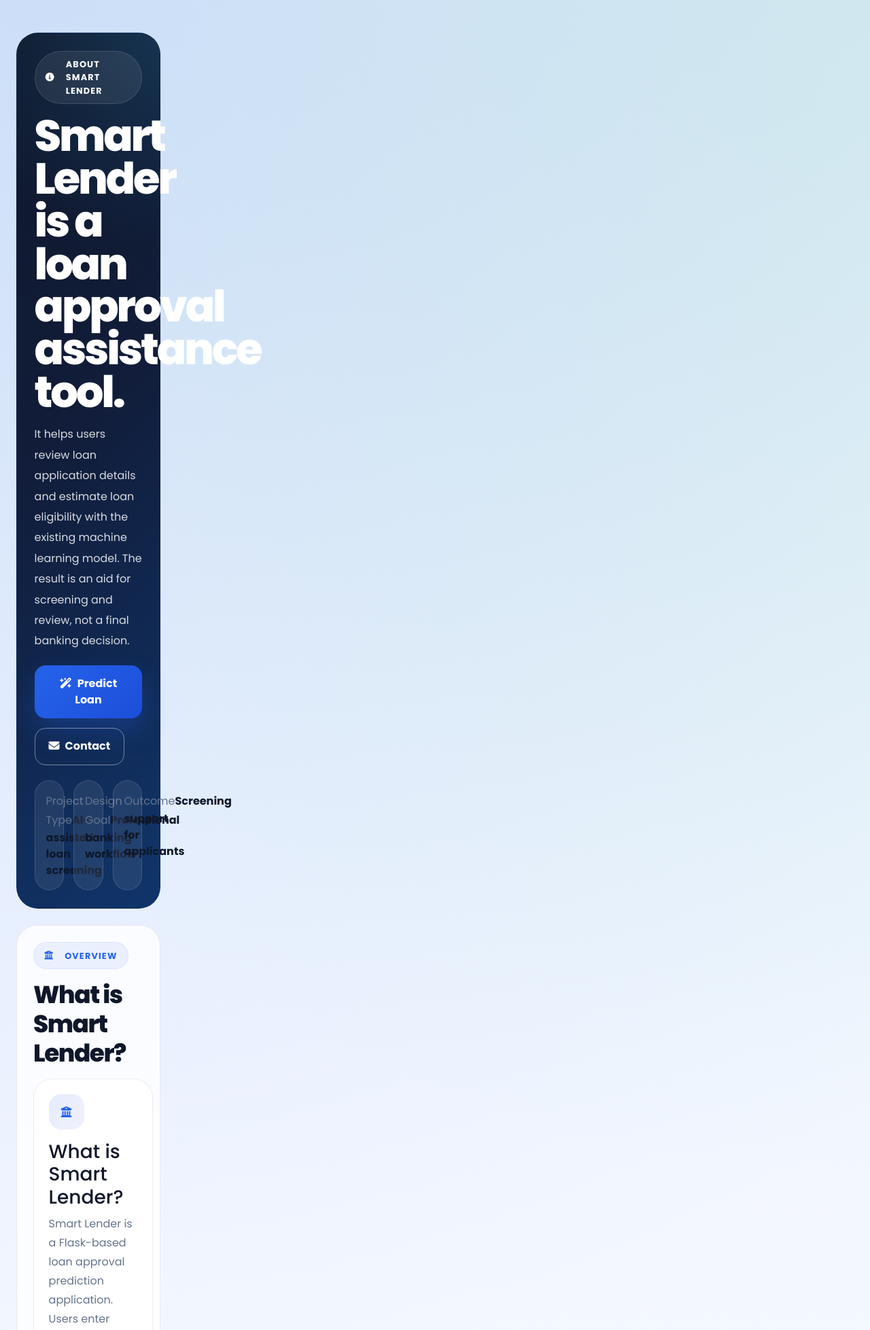
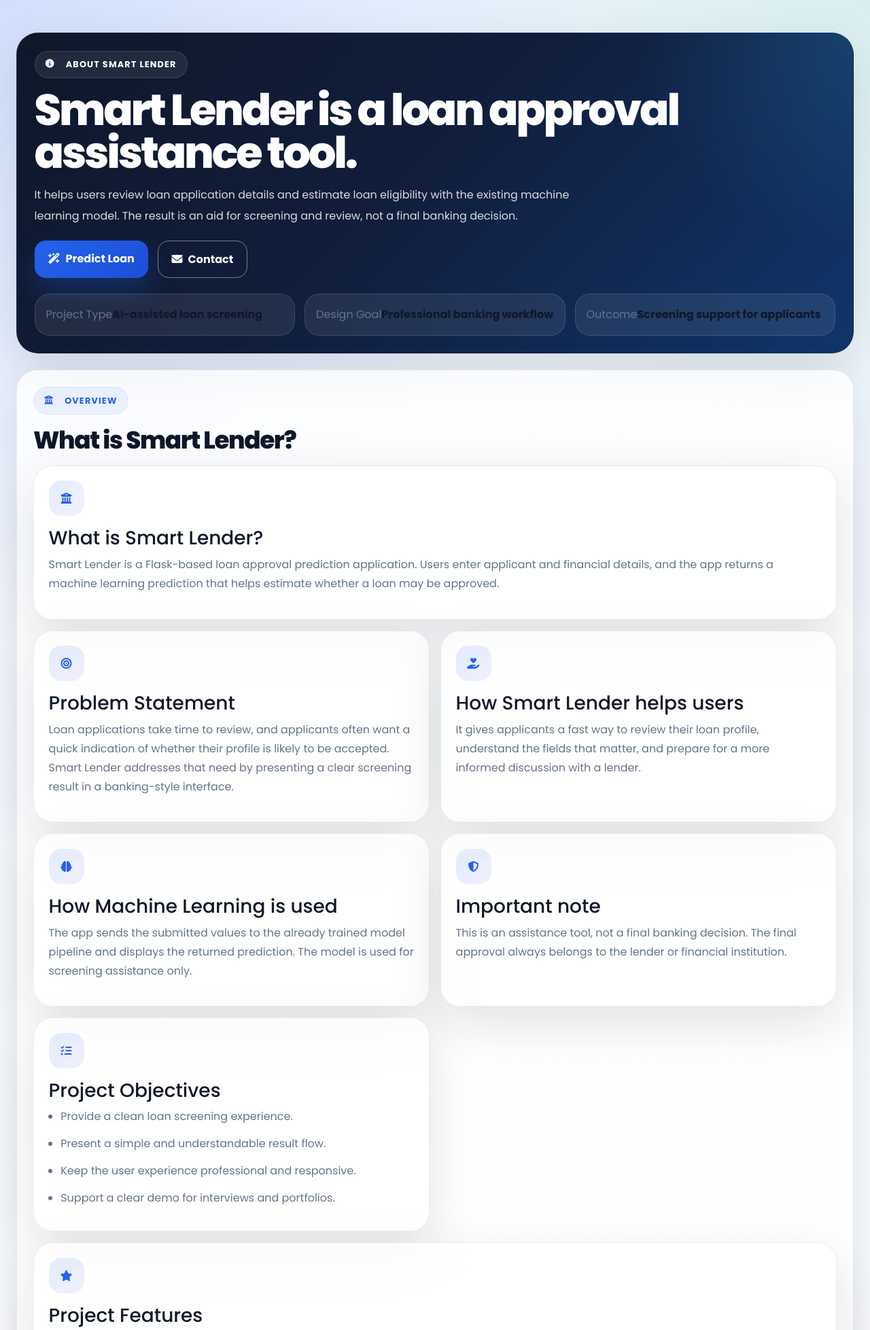
Before and after one commit to Sanjuu887/Smart-Lender, a Flask app: page /about in a window 1280 px wide. Shown: the top 1957 px of the page at 68% size. Run offline with Flask 3, Linux system fonts and the light colour scheme; parts of the project's set-up code (start-up, migrations or seed data) failed here and were passed over.

Commit message:
updating UI

```diff
--- a/app/app.py
+++ b/app/app.py
@@ -150,47 +150,53 @@
     document = SimpleDocTemplate(
         buffer,
         pagesize=A4,
-        leftMargin=16 * mm,
-        rightMargin=16 * mm,
-        topMargin=16 * mm,
-        bottomMargin=16 * mm,
+        leftMargin=18 * mm,
+        rightMargin=18 * mm,
+        topMargin=34 * mm,
+        bottomMargin=20 * mm,
     )
 
+    available_width = A4[0] - 36 * mm
     styles = getSampleStyleSheet()
     styles.add(ParagraphStyle(name="ReportTitle", parent=styles["Title"], fontName="Helvetica-Bold", fontSize=20, textColor=colors.HexColor("#0f172a"), leading=24, spaceAfter=8))
-    styles.add(ParagraphStyle(name="SectionHeading", parent=styles["Heading2"], fontName="Helvetica-Bold", fontSize=12.5, textColor=colors.HexColor("#1d4ed8"), leading=16, spaceBefore=10, spaceAfter=6))
-    styles.add(ParagraphStyle(name="BodyTextSmall", parent=styles["BodyText"], fontName="Helvetica", fontSize=9.2, leading=12, textColor=colors.HexColor("#334155")))
-    styles.add(ParagraphStyle(name="BodyTextMuted", parent=styles["BodyText"], fontName="Helvetica", fontSize=8.6, leading=11, textColor=colors.HexColor("#64748b")))
+    styles.add(ParagraphStyle(name="SectionHeading", parent=styles["Heading2"], fontName="Helvetica-Bold", fontSize=12.5, textColor=colors.HexColor("#1d4ed8"), leading=16, spaceBefore=14, spaceAfter=8, keepWithNext=1))
+    styles.add(ParagraphStyle(name="BodyTextSmall", parent=styles["BodyText"], fontName="Helvetica", fontSize=9.2, leading=13, textColor=colors.HexColor("#334155")))
+    styles.add(ParagraphStyle(name="BodyTextMuted", parent=styles["BodyText"], fontName="Helvetica", fontSize=8.6, leading=12, textColor=colors.HexColor("#64748b")))
 
     story: list[Any] = []
     story.append(Paragraph("Smart Lender", styles["ReportTitle"]))
     story.append(Paragraph("AI Powered Loan Approval System", styles["BodyTextMuted"]))
-    story.append(Spacer(1, 6))
+    story.append(Spacer(1, 8))
     story.append(Paragraph(f"<b>Prediction Result:</b> {prediction_label}", styles["BodyTextSmall"]))
-    story.append(Paragraph(f"<b>Prediction Date & Time:</b> {prediction_time.strftime('%d %b %Y, %I:%M %p')}", styles["BodyTextSmall"]))
-    story.append(Spacer(1, 8))
+    story.append(Paragraph(f"<b>Prediction Date &amp; Time:</b> {prediction_time.strftime('%d %b %Y, %I:%M %p')}", styles["BodyTextSmall"]))
+    story.append(Spacer(1, 10))
+
+    col1_width = 65 * mm
+    col2_width = available_width - col1_width
 
     def _table_from_items(title: str, items: list[tuple[str, str]]) -> None:
         story.append(Paragraph(title, styles["SectionHeading"]))
         rows = [[Paragraph("<b>Field</b>", styles["BodyTextSmall"]), Paragraph("<b>Value</b>", styles["BodyTextSmall"] )]]
         for label, value in items:
             rows.append([Paragraph(label, styles["BodyTextSmall"]), Paragraph(value or "-", styles["BodyTextSmall"])])
-        table = Table(rows, colWidths=[50 * mm, 115 * mm], repeatRows=1)
+        table = Table(rows, colWidths=[col1_width, col2_width], repeatRows=1)
         table.setStyle(TableStyle([
             ("BACKGROUND", (0, 0), (-1, 0), colors.HexColor("#dbeafe")),
             ("TEXTCOLOR", (0, 0), (-1, 0), colors.HexColor("#0f172a")),
             ("FONTNAME", (0, 0), (-1, 0), "Helvetica-Bold"),
-            ("FONTSIZE", (0, 0), (-1, -1), 8.1),
-            ("LEADING", (0, 0), (-1, -1), 10),
+            ("FONTSIZE", (0, 0), (-1, -1), 8.5),
+            ("LEADING", (0, 0), (-1, -1), 12),
             ("GRID", (0, 0), (-1, -1), 0.35, colors.HexColor("#cbd5e1")),
             ("BACKGROUND", (0, 1), (-1, -1), colors.white),
             ("ROWBACKGROUNDS", (0, 1), (-1, -1), [colors.white, colors.HexColor("#f8fafc")]),
             ("VALIGN", (0, 0), (-1, -1), "TOP"),
-            ("TOPPADDING", (0, 0), (-1, -1), 5),
-            ("BOTTOMPADDING", (0, 0), (-1, -1), 5),
+            ("TOPPADDING", (0, 0), (-1, -1), 6),
+            ("BOTTOMPADDING", (0, 0), (-1, -1), 6),
+            ("LEFTPADDING", (0, 0), (-1, -1), 6),
+            ("RIGHTPADDING", (0, 0), (-1, -1), 6),
         ]))
         story.append(table)
-        story.append(Spacer(1, 8))
+        story.append(Spacer(1, 10))
 
     _table_from_items(
         "Applicant Details",
@@ -232,9 +238,9 @@
     guidance_items = _build_guidance(prediction_value)
     guidance_paragraphs = "<br/>".join([f"• {item}" for item in guidance_items])
     story.append(Paragraph(guidance_paragraphs, styles["BodyTextSmall"]))
-    story.append(Spacer(1, 6))
+    story.append(Spacer(1, 8))
     story.append(Paragraph("The above guidance is based on common lending practices and is not generated directly by the Machine Learning model.", styles["BodyTextMuted"]))
-    story.append(Spacer(1, 10))
+    story.append(Spacer(1, 12))
     story.append(Paragraph("Generated by Smart Lender", styles["BodyTextMuted"]))
     story.append(Paragraph(f"Downloaded on: {prediction_time.strftime('%d %b %Y, %I:%M %p')}", styles["BodyTextMuted"]))
 
@@ -244,13 +250,13 @@
         canvas.rect(0, A4[1] - 28 * mm, A4[0], 28 * mm, stroke=0, fill=1)
         canvas.setFillColor(colors.white)
         canvas.setFont("Helvetica-Bold", 14)
-        canvas.drawString(16 * mm, A4[1] - 16 * mm, "Smart Lender")
+        canvas.drawString(18 * mm, A4[1] - 16 * mm, "Smart Lender")
         canvas.setFont("Helvetica", 9)
-        canvas.drawRightString(A4[0] - 16 * mm, A4[1] - 16 * mm, "AI Powered Loan Approval System")
+        canvas.drawRightString(A4[0] - 18 * mm, A4[1] - 16 * mm, "AI Powered Loan Approval System")
         canvas.setFillColor(colors.HexColor("#64748b"))
         canvas.setFont("Helvetica", 8)
-        canvas.drawString(16 * mm, 10 * mm, "Generated by Smart Lender")
-        canvas.drawRightString(A4[0] - 16 * mm, 10 * mm, f"Downloaded on: {prediction_time.strftime('%d %b %Y, %I:%M %p')}")
+        canvas.drawString(18 * mm, 10 * mm, "Generated by Smart Lender")
+        canvas.drawRightString(A4[0] - 18 * mm, 10 * mm, f"Downloaded on: {prediction_time.strftime('%d %b %Y, %I:%M %p')}")
         canvas.restoreState()
 
     document.build(story, onFirstPage=_draw_header_footer, onLaterPages=_draw_header_footer)
--- a/app/static/css/info.css
+++ b/app/static/css/info.css
@@ -8,18 +8,8 @@
     --info-muted: #64748b;
     --info-surface: rgba(255, 255, 255, 0.78);
     --info-border: rgba(15, 23, 42, 0.08);
-    :root {
-        --info-primary: #2563eb;
-        --info-secondary: #1d4ed8;
-        --info-success: #22c55e;
-        --info-danger: #ef4444;
-        --info-bg: #f8fafc;
-        --info-dark: #0f172a;
-        --info-muted: #64748b;
-        --info-surface: rgba(255, 255, 255, 0.78);
-        --info-border: rgba(15, 23, 42, 0.08);
-        --info-shadow: 0 24px 72px rgba(15, 23, 42, 0.12);
-    }
+    --info-shadow: 0 24px 72px rgba(15, 23, 42, 0.12);
+}
 
     body.smart-body {
         margin: 0;
@@ -29,6 +19,11 @@
             radial-gradient(circle at top left, rgba(37, 99, 235, 0.14), transparent 24%),
             radial-gradient(circle at top right, rgba(34, 197, 94, 0.1), transparent 20%),
             linear-gradient(180deg, #eef4ff 0%, #f8fbff 40%, #ffffff 100%);
+    }
+
+    body.smart-body .app-shell {
+        display: grid;
+        grid-template-columns: 1fr;
     }
 
     body.smart-body .sidebar-panel,
@@ -43,6 +38,7 @@
 
     body.smart-body .content-panel {
         width: 100%;
+        max-width: 100%;
         min-width: 0;
     }
 
--- a/app/static/css/predict.css
+++ b/app/static/css/predict.css
@@ -24,6 +24,11 @@
         linear-gradient(180deg, #eef4ff 0%, #f8fbff 40%, #ffffff 100%);
 }
 
+body.smart-body .app-shell {
+    display: grid;
+    grid-template-columns: 1fr;
+}
+
 body.smart-body .sidebar-panel,
 body.smart-body .topbar,
 body.smart-body .smart-footer {
@@ -36,6 +41,7 @@
 
 body.smart-body .content-panel {
     width: 100%;
+    max-width: 100%;
     min-width: 0;
 }
 
--- a/app/static/css/result.css
+++ b/app/static/css/result.css
@@ -21,6 +21,11 @@
         linear-gradient(180deg, #eef4ff 0%, #f8fbff 40%, #ffffff 100%);
 }
 
+body.smart-body .app-shell {
+    display: grid;
+    grid-template-columns: 1fr;
+}
+
 body.smart-body .sidebar-panel,
 body.smart-body .topbar,
 body.smart-body .smart-footer {
@@ -33,6 +38,7 @@
 
 body.smart-body .content-panel {
     width: 100%;
+    max-width: 100%;
     min-width: 0;
 }
 
```
Also changed, not shown: app/static/css/home.css (+8 -1 lines).
